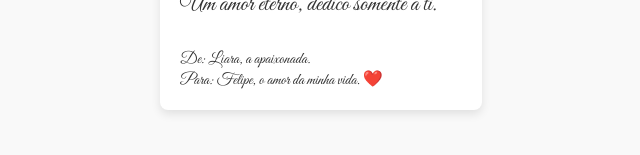
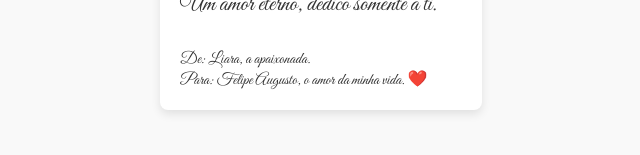
Before and after one commit to liara987/para-meu-amor, a Next.js app: page / in a window 1280 px wide. Shown: the part 531-686 px from the top of the page, without its empty margins (319-959 px from the left). Built offline with nearby package versions, Linux system fonts and the light colour scheme.

Commit message:
chore:  add second name to my lover

```diff
--- a/pages/index.js
+++ b/pages/index.js
@@ -58,7 +58,7 @@ function Home() {
                 </p>
 
                 <span style={psStyle}>De: Liara, a apaixonada.</span> <br/>
-                <span style={psStyle}>Para: Felipe, o amor da minha vida. ❤️</span>
+                <span style={psStyle}>Para: Felipe Augusto, o amor da minha vida. ❤️</span>
             </div>
         </div>
     );
```
